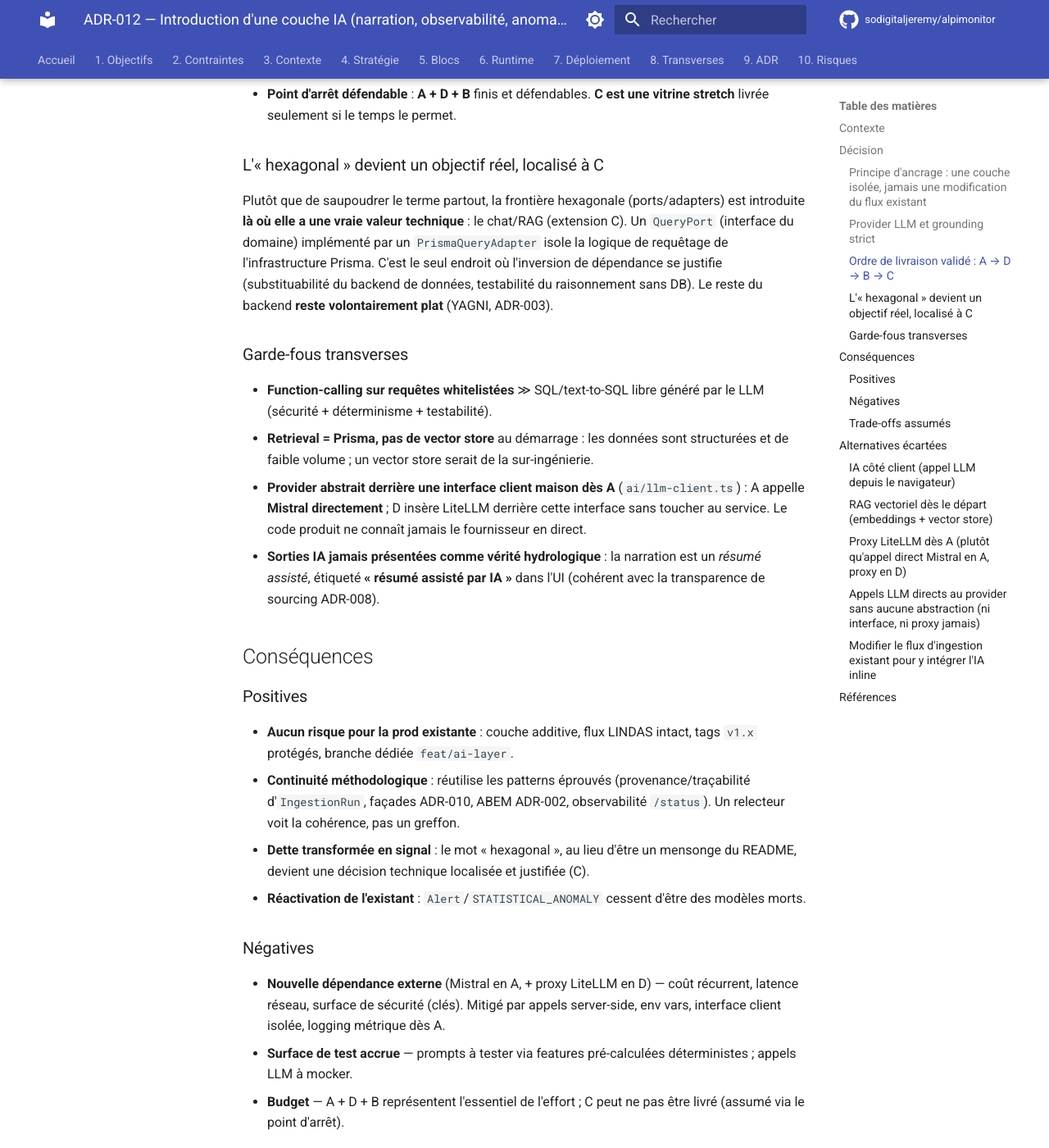
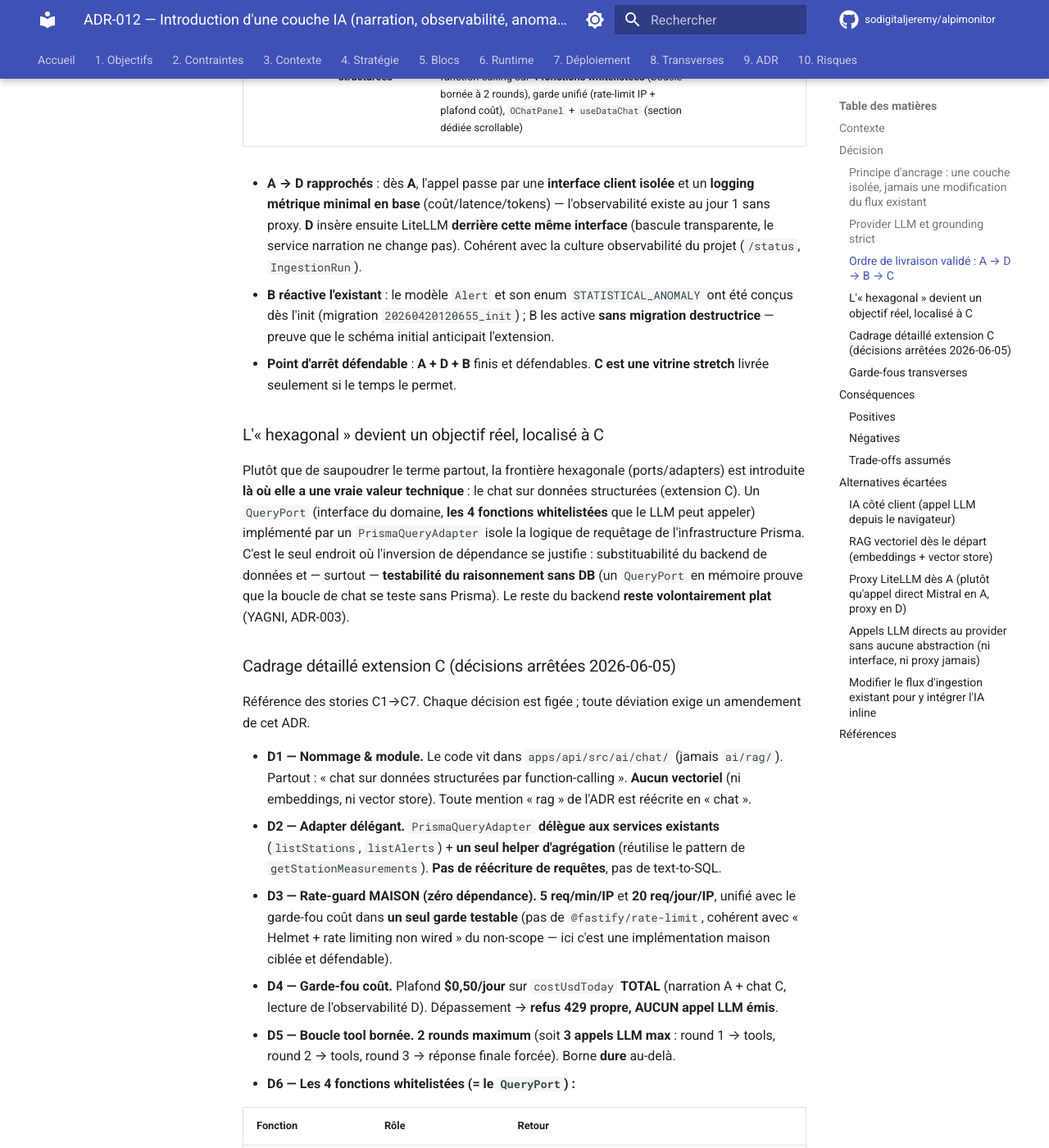
Before and after one commit to sodigitaljeremy/alpimonitor, an MkDocs documentation site: the page built from docs/09-architectural-decisions/adr-012.md, in a window 1280 px wide and 1400 px high, scrolled down 4697 px. Shown: the whole window at 82% size. Built offline with MkDocs 1.6.1 and Material for MkDocs 9.7.7, drawn with Linux system fonts in a browser that asks for light colours; comment, search, counter and statistics services are not loaded; some of the changed text lies outside the part shown.

Commit message:
docs(adr-012): grave le cadrage détaillé de l'extension C (chat sur données structurées)
- rag -> chat partout (D1) : 'chat sur données structurées par function-calling',
  jamais vectoriel (ni embeddings ni vector store)
- module ai/chat/ (plus ai/rag/), endpoint POST /api/v1/ask
- les 4 fonctions whitelistées = le QueryPort (D6) : find_stations (identité sans
  valeurs), get_latest_measurements, get_measurement_stats, list_alerts
- adapter délègue aux services existants + 1 helper d'agrégat (D2)
- rate-guard maison 5/min + 20/jour par IP, unifié au plafond coût $0.50/jour
  sur costUsdToday total, refus 429 sans appel LLM (D3, D4)
- boucle tool bornée à 2 rounds / 3 appels LLM (D5)
- grounding strict étendu à C (hors périmètre -> 'je ne peux pas répondre')
- front = section dédiée scrollable OChatPanel + useDataChat (D7)

Devient la référence des stories C2->C7.

```diff
--- a/docs/09-architectural-decisions/adr-012.md
+++ b/docs/09-architectural-decisions/adr-012.md
@@ -1,7 +1,9 @@
-# ADR-012 — Introduction d'une couche IA (narration, observabilité, anomalie, chat/RAG)
+# ADR-012 — Introduction d'une couche IA (narration, observabilité, anomalie, chat sur données structurées)
 
-**Date** : 2026-06-04
-**Statut** : Acceptée — **extensions A (narration) + D (observabilité LLM) + B (détection d'anomalie) livrées** (A+D sur `feat/ai-layer` ; B sur `feat/ai-anomaly`) ; extension **C (chat/RAG) proposée** (non implémentée).
+**Date** : 2026-06-04 (révisé 2026-06-05 — cadrage détaillé de l'extension C arrêté)
+**Statut** : Acceptée — **extensions A (narration) + D (observabilité LLM) + B (détection d'anomalie) livrées** (A+D sur `feat/ai-layer` ; B sur `feat/ai-anomaly`) ; extension **C (chat sur données structurées) cadrée — décisions arrêtées (cf. §« Cadrage détaillé extension C »), implémentation en cours sur `feat/ai-chat`**.
+
+> **Terminologie C** : on parle désormais de **« chat sur données structurées par function-calling »**, retrieval-augmenté au sens large (le LLM reçoit des faits récupérés en base avant de répondre), mais **jamais vectoriel** — ni embeddings, ni vector store. Le mot « RAG » est volontairement abandonné dans cet ADR car il évoque une architecture vectorielle qui n'est pas celle retenue. Le retrieval est **structuré** : function-calling sur un jeu fermé de requêtes Prisma whitelistées (le `QueryPort`).
 
 > **Honnêteté D** : D livre une observabilité LLM **réelle et maison** (décorateur `ObservingLlmClient` → modèle `LlmCallRun` : coût/latence/tokens par appel, agrégés sur `GET /ai/status`). Le **proxy LiteLLM n'est PAS déployé** : le code est *LiteLLM-ready* (client OpenAI-compatible activable via `LITELLM_BASE_URL`, derrière la même interface `LlmClient`), point d'extension assumé — au même titre que les ponts cloud/Snowflake évoqués. Ne pas lire « LiteLLM déployé ».
 
@@ -40,7 +42,7 @@ Validé en live : narration réelle (Mistral) → `LlmCallRun SUCCESS`, `/ai/sta
 - **Scan isolé, post-tick, jamais inline** : `runAnomalyScan` lit les mesures après l'upsert d'ingestion ; un échec de détection ne peut ni bloquer ni corrompre le flux LINDAS (cf. alternative « IA inline » rejetée).
 - **Limites assumées** : seuils 2σ/3σ + hystérésis 2σ/1,5σ non calibrés par une expertise hydrologique ; garde `minBucketSamples` (cold-start → `null` honnête plutôt que fire sur un σ fragile). Étiquetage UI explicite, dans la lignée de la transparence de sourcing ([ADR-008](adr-008.md)).
 
-**C** reste au statut **proposé** : ses hashes seront ajoutés quand elle sera livrée. L'« hexagonal » réel (frontière `QueryPort`/`PrismaQueryAdapter`) arrive avec **C** uniquement.
+**C** est **cadrée** (décisions D1–D7 ci-dessous), implémentation en cours sur `feat/ai-chat` ; ses hashes seront ajoutés au fil des stories C1..C7. L'« hexagonal » réel (frontière `QueryPort`/`PrismaQueryAdapter`) arrive avec **C** uniquement.
 
 ## Contexte
 
@@ -76,7 +78,7 @@ Le projet entre dans une **nouvelle phase** : ajouter une couche d'intelligence
 | 1 | **A — Narration LLM des séries** | **appel direct Mistral** derrière une **interface client isolée** (`ai/llm-client.ts`) + logging métrique minimal (coût/latence/tokens) en base ; `ai/narration-service.ts`, endpoint `GET /api/v1/stations/:id/narrative`, modèle `Insight` (cache idempotent), façade `useStationNarrative` rendue dans `OStationDrawer` | **Cœur de livraison** |
 | 2 | **D — Observabilité LLM (proxy LiteLLM)** | **insertion de LiteLLM derrière la MÊME interface client** (bascule transparente, A→D sans réécriture du service) ; observabilité enrichie (`LlmCallRun`, fallback multi-modèles) ; `GET /api/v1/ai/status` ; badge réutilisant `MStatusBadge` | **Cœur de livraison** |
 | 3 | **B — Détection d'anomalie** | hook après upsert dans le tick d'ingestion (ou job séparé) ; **réactive le modèle `Alert` déjà présent** (`AlertType.STATISTICAL_ANOMALY` existe déjà) ; `GET /api/v1/alerts` ; `OAlertsPanel` | **Cœur de livraison — livré** (`feat/ai-anomaly`) |
-| 4 | **C — Chat / RAG sur les données** | module `ai/rag/`, endpoint `POST /api/v1/ask`, **frontière `QueryPort` + `PrismaQueryAdapter`**, function-calling sur requêtes whitelistées, `OChatPanel` + `useDataChat` | **Vitrine stretch** |
+| 4 | **C — Chat sur données structurées** | module `ai/chat/`, endpoint `POST /api/v1/ask`, **frontière `QueryPort` + `PrismaQueryAdapter`**, function-calling sur **4 fonctions whitelistées** (boucle bornée à 2 rounds), garde unifié (rate-limit IP + plafond coût), `OChatPanel` + `useDataChat` (section dédiée scrollable) | **Vitrine stretch** |
 
 - **A → D rapprochés** : dès **A**, l'appel passe par une **interface client isolée** et un **logging métrique minimal en base** (coût/latence/tokens) — l'observabilité existe au jour 1 sans proxy. **D** insère ensuite LiteLLM **derrière cette même interface** (bascule transparente, le service narration ne change pas). Cohérent avec la culture observabilité du projet (`/status`, `IngestionRun`).
 - **B réactive l'existant** : le modèle `Alert` et son enum `STATISTICAL_ANOMALY` ont été conçus dès l'init (migration `20260420120655_init`) ; B les active **sans migration destructrice** — preuve que le schéma initial anticipait l'extension.
@@ -84,12 +86,34 @@ Le projet entre dans une **nouvelle phase** : ajouter une couche d'intelligence
 
 ### L'« hexagonal » devient un objectif réel, localisé à C
 
-Plutôt que de saupoudrer le terme partout, la frontière hexagonale (ports/adapters) est introduite **là où elle a une vraie valeur technique** : le chat/RAG (extension C). Un `QueryPort` (interface du domaine) implémenté par un `PrismaQueryAdapter` isole la logique de requêtage de l'infrastructure Prisma. C'est le seul endroit où l'inversion de dépendance se justifie (substituabilité du backend de données, testabilité du raisonnement sans DB). Le reste du backend **reste volontairement plat** (YAGNI, ADR-003).
+Plutôt que de saupoudrer le terme partout, la frontière hexagonale (ports/adapters) est introduite **là où elle a une vraie valeur technique** : le chat sur données structurées (extension C). Un `QueryPort` (interface du domaine, **les 4 fonctions whitelistées** que le LLM peut appeler) implémenté par un `PrismaQueryAdapter` isole la logique de requêtage de l'infrastructure Prisma. C'est le seul endroit où l'inversion de dépendance se justifie : substituabilité du backend de données et — surtout — **testabilité du raisonnement sans DB** (un `QueryPort` en mémoire prouve que la boucle de chat se teste sans Prisma). Le reste du backend **reste volontairement plat** (YAGNI, ADR-003).
+
+### Cadrage détaillé extension C (décisions arrêtées 2026-06-05)
+
+Référence des stories C1→C7. Chaque décision est figée ; toute déviation exige un amendement de cet ADR.
+
+- **D1 — Nommage & module.** Le code vit dans `apps/api/src/ai/chat/` (jamais `ai/rag/`). Partout : « chat sur données structurées par function-calling ». **Aucun vectoriel** (ni embeddings, ni vector store). Toute mention « rag » de l'ADR est réécrite en « chat ».
+- **D2 — Adapter délégant.** `PrismaQueryAdapter` **délègue aux services existants** (`listStations`, `listAlerts`) + **un seul helper d'agrégation** (réutilise le pattern de `getStationMeasurements`). **Pas de réécriture de requêtes**, pas de text-to-SQL.
+- **D3 — Rate-guard MAISON (zéro dépendance).** **5 req/min/IP** et **20 req/jour/IP**, unifié avec le garde-fou coût dans **un seul garde testable** (pas de `@fastify/rate-limit`, cohérent avec « Helmet + rate limiting non wired » du non-scope — ici c'est une implémentation maison ciblée et défendable).
+- **D4 — Garde-fou coût.** Plafond **$0,50/jour** sur `costUsdToday` **TOTAL** (narration A + chat C, lecture de l'observabilité D). Dépassement → **refus 429 propre, AUCUN appel LLM émis**.
+- **D5 — Boucle tool bornée.** **2 rounds maximum** (soit **3 appels LLM max** : round 1 → tools, round 2 → tools, round 3 → réponse finale forcée). Borne **dure** au-delà.
+- **D6 — Les 4 fonctions whitelistées (= le `QueryPort`) :**
+
+  | Fonction | Rôle | Retour |
+  |---|---|---|
+  | `find_stations` | résolveur **nom → id** | **identité SANS valeurs** : `id`, `name`, `riverName`, `dataSource`, paramètres disponibles |
+  | `get_latest_measurements` | dernière valeur par paramètre | `parameter` + **valeur** + `unit` + `status` + `recordedAt` |
+  | `get_measurement_stats` | agrégat sur fenêtre | `first`, `last`, `min`, `max`, `avg`, `deltaAbs`, `deltaPct`, `sampleSize` (+ `unit`, fenêtre) |
+  | `list_alerts` | alertes (réutilise B) | `AlertDTO[]` (`status` open\|closed\|all, `stationId?`) |
+
+  La séparation **identité (sans valeurs) / valeurs** est volontaire : `find_stations` résout les noms vers des id sans divulguer de mesures ; le LLM doit explicitement demander les valeurs via les trois autres fonctions.
+- **D7 — Front.** Le chat est une **section dédiée scrollable** (organisme `OChatPanel` + façade `useDataChat`), livrée en C6 — pas un widget flottant.
 
 ### Garde-fous transverses
 
-- **Function-calling sur requêtes whitelistées** ≫ SQL/text-to-SQL libre généré par le LLM (sécurité + déterminisme + testabilité).
-- **Retrieval = Prisma, pas de vector store** au démarrage : les données sont structurées et de faible volume ; un vector store serait de la sur-ingénierie.
+- **Function-calling sur 4 fonctions whitelistées** (le `QueryPort`) ≫ SQL/text-to-SQL libre généré par le LLM (sécurité + déterminisme + testabilité). Le LLM **choisit** parmi 4 fonctions typées ; il n'écrit jamais de requête.
+- **Retrieval = Prisma structuré, ni vector store ni embeddings** : les données sont structurées et de faible volume ; un vector store serait de la sur-ingénierie (cf. alternative écartée).
+- **Grounding STRICT (étendu à C)** : hors du périmètre des 4 fonctions, la réponse est **« je ne peux pas répondre »** — le LLM ne brode pas sur des données qu'il n'a pas récupérées.
 - **Provider abstrait derrière une interface client maison dès A** (`ai/llm-client.ts`) : A appelle **Mistral directement** ; D insère LiteLLM derrière cette interface sans toucher au service. Le code produit ne connaît jamais le fournisseur en direct.
 - **Sorties IA jamais présentées comme vérité hydrologique** : la narration est un *résumé assisté*, étiqueté **« résumé assisté par IA »** dans l'UI (cohérent avec la transparence de sourcing ADR-008).
 
@@ -110,7 +134,7 @@ Plutôt que de saupoudrer le terme partout, la frontière hexagonale (ports/adap
 
 ### Trade-offs assumés
 
-- **Retrieval Prisma plutôt que RAG vectoriel** — pivot possible vers un vector store post-MVP si le volume/variété des données l'exige.
+- **Retrieval Prisma structuré plutôt que vectoriel (embeddings/vector store)** — pivot possible vers un vector store post-MVP si le volume/variété des données l'exige.
 - **Hexagonal localisé à C uniquement** — le reste reste plat ; on n'hexagonalise pas le backend entier « par cohérence ».
 - **Narration LLM cachée en DB** (`Insight`) — fraîcheur vs coût : on ne rappelle pas le LLM à chaque vue ; invalidation sur changement de fenêtre/hash de données.
 
```
